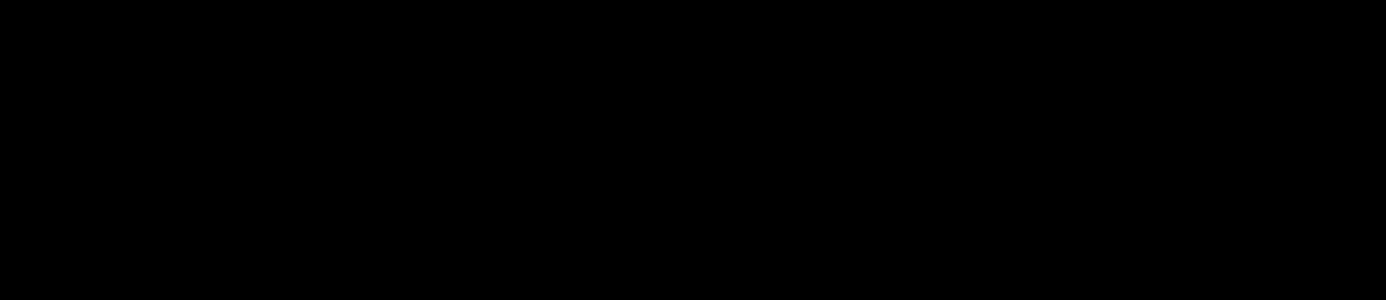
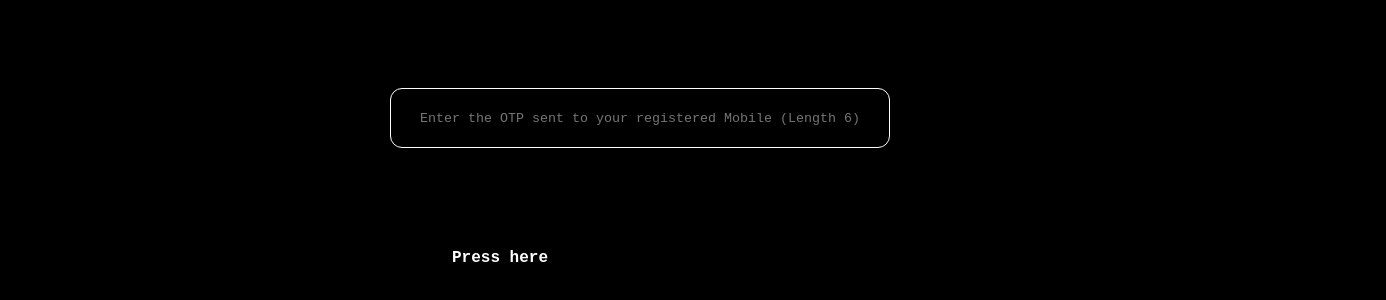
Before and after one commit to AzmatullaKhan/ATM, a React (Create React App) app: page /generatepin in a window 1280 px wide. Before the commit this address had no page. Shown: the part 240-540 px from the top of the page, 1386 px wide, since content can reach past the window. Built offline with nearby package versions, Linux system fonts and the light colour scheme.

Commit message:
generate pin completed, need to complete two other

```diff
--- a/src/App.js
+++ b/src/App.js
@@ -8,6 +8,7 @@
 import {BalanceEnquiry} from './pages/balanceenquiry/BalanceEnquiry'
 import {MiniStatement} from './pages/statement/Statement'
 import { PinChange } from "./pages/pinchange/PinChnage";
+import { GeneratePin } from "./pages/generatepin/GeneratePin";
 function App() {
   return (
     <Routes>
@@ -21,6 +22,7 @@
       <Route path='/balanceenquiry' element={<BalanceEnquiry/>}></Route>
       <Route path='/ministatement' element={<MiniStatement/>}></Route>
       <Route path='/pinchange' element={<PinChange/>}></Route>
+      <Route path='/generatepin' element={<GeneratePin/>}></Route>
     </Routes>
   );
 }
--- /dev/null
+++ b/src/pages/generatepin/GeneratePin.js
@@ -0,0 +1,73 @@
+import { useNavigate } from "react-router-dom";
+
+export const GeneratePin=()=>{
+    let navigate=useNavigate()
+
+    // document.getElementById('pinchange-main').className='hidden'
+
+    setTimeout(() => {
+        document.getElementById('loading').className='hidden'
+        document.getElementById('pingenerate-main').className='visible'
+
+    }, 5000);
+
+    const handlePinGenerate=()=>{
+        let otp=document.getElementById('input-otp').value;
+        let input_pin=document.getElementById('input-pin').value;
+        if(check_pin(otp)){
+            document.getElementById('input-otp').className='hidden'
+            document.getElementById('input-pin').className='visible'
+            if(check_pin(input_pin)){
+                document.getElementById('pingenerate-main').className='hidden'
+                document.getElementById('loading').className='visible'
+                setTimeout(() => {
+                    document.getElementById('loading').className='hidden'
+                    document.getElementById('pingenerate-success').className='withdrawal-success-visible'
+                }, 5000);
+            }
+        }
+    }
+    function check_pin(pin){
+        if(pin==="" || pin === " " || pin==="  " || pin==="   "|| pin=== "    "){
+            alert('Enter pin')
+            return false
+        }
+        for(let i=0;i<pin.length;i++){
+            if(!(pin[i]>='0' && pin[i]<='9')){
+                alert('Only numeric values supported')
+                return false;
+            }
+        }
+        return true
+    }
+
+    const handlePinGenerateEnd=()=>{
+        navigate('/')
+    }
+    return(
+        <div style={{height:"846px",width:"1492px", display:"flex", justifyContent:"center", alignItems:"center", boxSizing:"border-box"}}>
+            <div className="hidden" id="pingenerate-main">
+                <input type="password" style={{height:"60px", width:"500px", border:"1px solid #fff", borderRadius:"12px", backgroundColor:"transparent",
+                    boxSizing:"border-box", textAlign:"center", color:"#fff", fontFamily:"'Courier New', Courier, monospace"
+                }}placeholder="Enter the OTP sent to your registered Mobile (Length 6)"  maxLength={6} minLength={6} id="input-otp"/><br></br><br></br><br></br>
+
+                <input type="password" style={{height:"60px", width:"500px", border:"1px solid #fff", borderRadius:"12px", backgroundColor:"transparent",
+                    boxSizing:"border-box", textAlign:"center", color:"#fff", fontFamily:"'Courier New', Courier, monospace"
+                }}placeholder="Enter the Pin"  maxLength={4} minLength={4} id="input-pin" className="hidden"/><br></br><br></br><br></br>
+                <button type="submit" style={{position:"relative",left:"20px",top:"0"}} className="button" onClick={handlePinGenerate}>Press here</button>
+            </div>
+
+            <div className='visible' id='loading' style={{textAlign:"center"}}>
+                <div className='loading'></div>
+                <p>Processing the request</p>
+            </div>
+
+            <div className="withdrawal-success-hidden" id="pingenerate-success">
+                <p>Request Processed Successfully</p>
+                <p >Pin Changed Successfully</p>
+                <p>Thank You</p>
+                <button onClick={handlePinGenerateEnd} className="main-button">End Transaction</button>
+            </div>
+        </div>
+    )
+}
--- a/src/pages/main/Main.js
+++ b/src/pages/main/Main.js
@@ -24,6 +24,10 @@
         navigate('/pinchange')
     }
 
+    const handleGeneratePin=()=>{
+        navigate('/generatepin')
+    }
+
     return(
         <div className="main-container">
             <div className='visible' id='loading' style={{textAlign:"center"}}>
@@ -44,7 +48,7 @@
                     <button className='main-button' onClick={handleBalanceEnquiry}>Press Here</button>
                 </div>
                 <div className='pin-generation'>
-                    <button className='main-button' style={{marginRight:"20px"}}>Press Here</button>
+                    <button className='main-button' style={{marginRight:"20px"}} onClick={handleGeneratePin}>Press Here</button>
                     <h1 >Generate Pin</h1>
                 </div>
                 <div className='mini-statement'>
```
